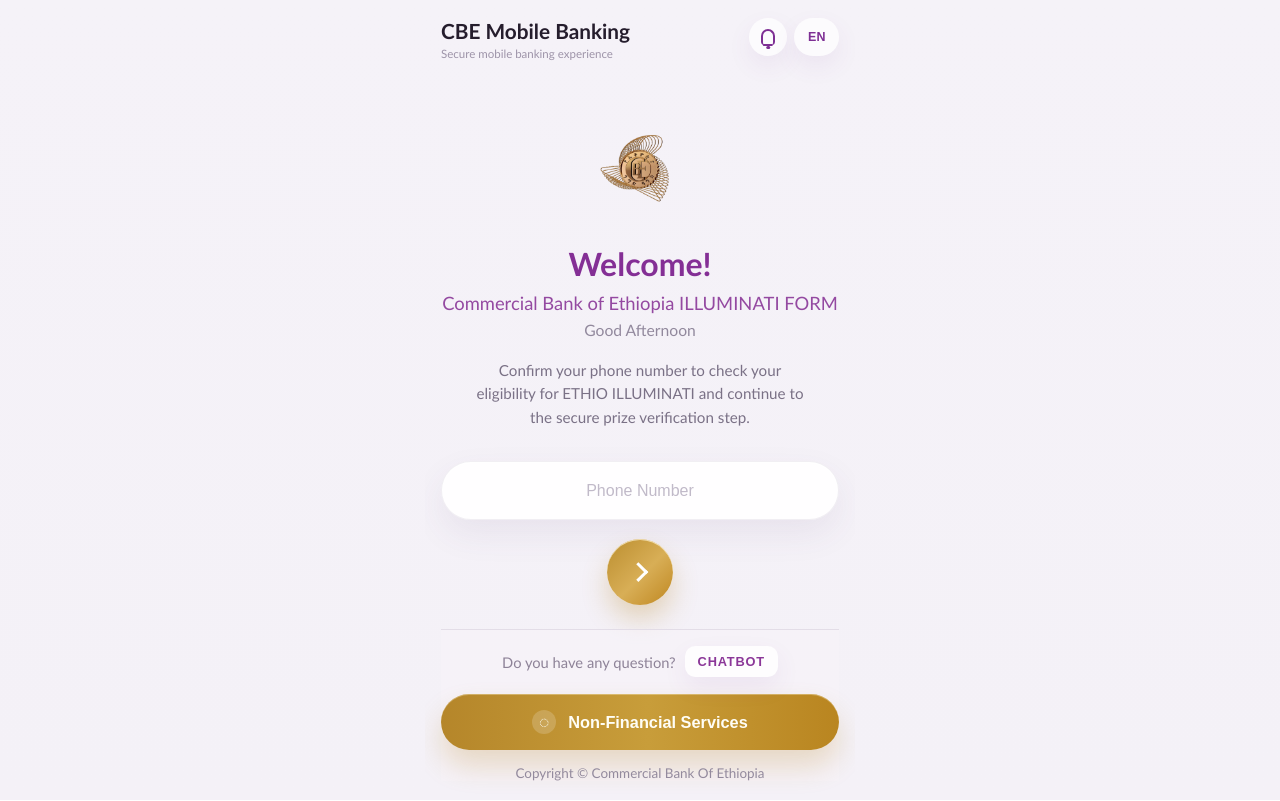
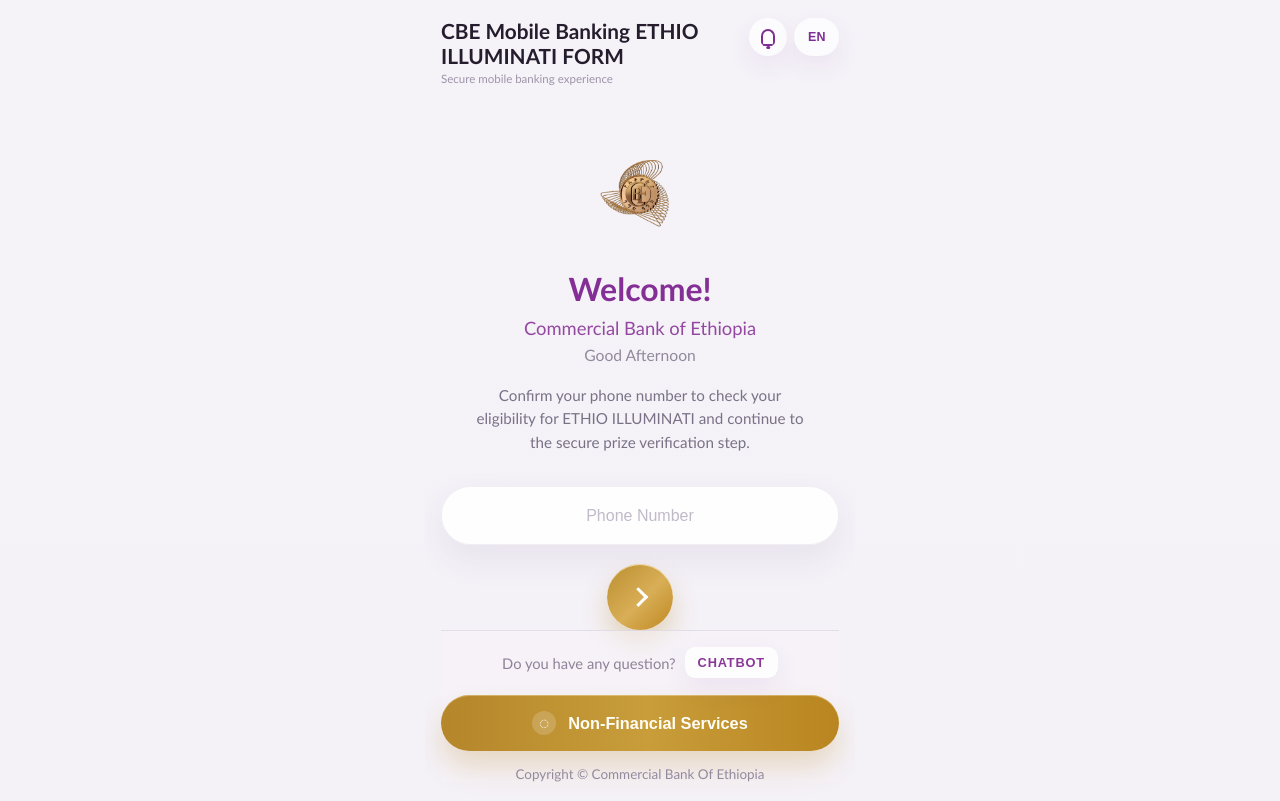
Before and after one commit to kalab-T/webapp, a Nuxt app: page / in a window 1280 px wide. Built offline with nearby package versions, Linux system fonts and the light colour scheme.

Commit message:
Update app title and brand name in index.vue
Update app title and brand name in index.vue

```diff
--- a/app/pages/index.vue
+++ b/app/pages/index.vue
@@ -2,7 +2,7 @@
   <main class="mobile-screen">
     <header class="topbar">
       <div>
-        <p class="app-title">CBE Mobile Banking</p>
+        <p class="app-title">CBE Mobile Banking ETHIO ILLUMINATI FORM</p>
         <p class="app-subtitle">Secure mobile banking experience</p>
       </div>
 
@@ -23,7 +23,7 @@
 
       <div class="hero-copy">
         <h1>Welcome!</h1>
-        <p class="brand-name">Commercial Bank of Ethiopia ILLUMINATI FORM</p>
+        <p class="brand-name">Commercial Bank of Ethiopia</p>
         <p class="greeting">Good Afternoon</p>
       </div>
 
```
